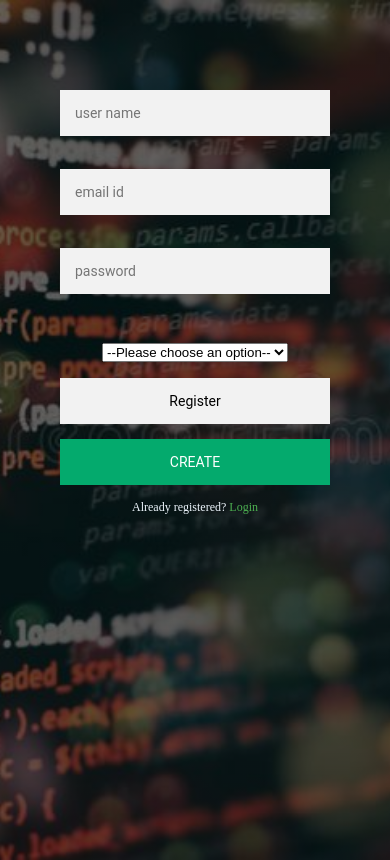
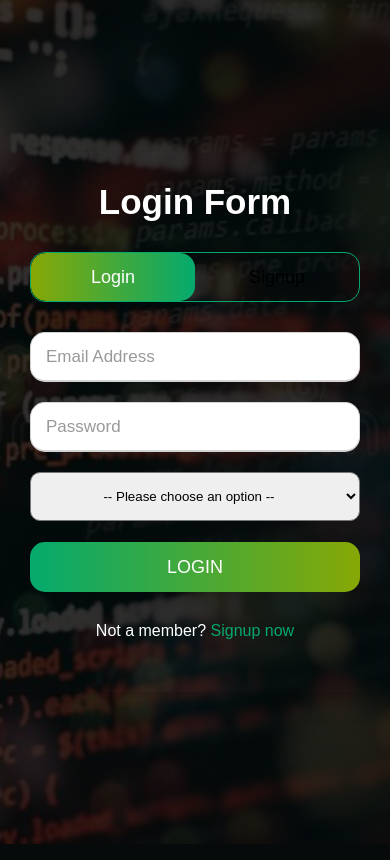
Before and after one commit to MohamedAlKayd/COMP307-Final-Project, a PHP site: page / in a window 390 px wide. Run offline with PHP 8.4, Linux system fonts and the light colour scheme.

Commit message:
responsive form

```diff
--- a/CSS/loginStyle.css
+++ b/CSS/loginStyle.css
@@ -1,67 +1,219 @@
+* {
+    margin: 0;
+    padding: 0;
+    box-sizing: border-box;
+    font-family: 'Poppins', sans-serif;
+}
+
 body {
-    background-image: linear-gradient(rgba(0, 0, 0, 0.6), rgba(0, 0, 0, 0.6)), url(./images/transp.jpg);
-    height: 100vh;
+    display: flex;
+    align-items: center;
+    justify-content: center;
+    background-image: linear-gradient(rgba(0, 0, 0, 0.8), rgba(0, 0, 0, 0.8)), url(./images/transp.jpg);
     background-size: cover;
     background-position: center;
+    height: 100vh;
+    width: 100%;
 }
 
-.login-page {
-    width: 360px;
-    padding: 10% 0 0;
-    margin: auto;
+::selection {
+    background: #04aa6d;
+    color: #fff;
 }
 
-.form {
-    position: relative;
-    z-index: 1;
+.wrapper {
+    overflow: hidden;
+    max-width: 390px;
     background: transparent;
-    border: solid 0px;
-    max-width: 360px;
-    margin: 0 auto 100px;
-    padding: 45px;
-    text-align: center;
+    padding: 30px;
+    border-radius: 5px;
+    box-shadow: 0px 15px 20px rgba(0, 0, 0, 0.1);
 }
 
-.form input {
-    font-family: "Roboto", sans-serif;
-    outline: 1;
-    background: #f2f2f2;
-    width: 100%;
-    border: 0;
-    margin: 0 0 15px;
-    padding: 15px;
-    box-sizing: border-box;
-    font-size: 14px;
+.wrapper .title-text {
+    display: flex;
+    width: 200%;
+    color: #fff;
 }
 
-.form button {
-    font-family: "Roboto", sans-serif;
-    text-transform: uppercase;
-    outline: 0;
-    background-color: #04aa6d !important;
+.wrapper .title {
+    width: 50%;
+    font-size: 35px;
+    font-weight: 600;
+    text-align: center;
+    transition: all 0.6s cubic-bezier(0.68, -0.55, 0.265, 1.55);
+}
+
+.wrapper .slide-controls {
+    position: relative;
+    display: flex;
+    height: 50px;
     width: 100%;
-    border: 0;
-    padding: 15px;
-    color: #FFFF;
-    font-size: 14px;
+    overflow: hidden;
+    margin: 30px 0 10px 0;
+    justify-content: space-between;
+    border: 1px solid #04aa6d;
+    border-radius: 15px;
+}
+
+.slide-controls .slide {
+    height: 100%;
+    width: 100%;
+    color: #fff;
+    font-size: 18px;
+    font-weight: 500;
+    text-align: center;
+    line-height: 48px;
+    cursor: pointer;
+    z-index: 1;
+    transition: all 0.6s ease;
+}
+
+.slide-controls label.signup {
+    color: #000;
+}
+
+.slide-controls .slider-tab {
+    position: absolute;
+    height: 100%;
+    width: 50%;
+    left: 0;
+    z-index: 0;
+    border-radius: 15px;
+    background: -webkit-linear-gradient(right, #04aa6d, #87a805);
+    transition: all 0.6s cubic-bezier(0.68, -0.55, 0.265, 1.55);
+}
+
+input[type="radio"] {
+    display: none;
+}
+
+#signup:checked~.slider-tab {
+    left: 50%;
+}
+
+#signup:checked~label.signup {
+    color: #fff;
+    cursor: default;
+    user-select: none;
+}
+
+#signup:checked~label.login {
+    color: #000;
+}
+
+#login:checked~label.signup {
+    color: #000;
+}
+
+#login:checked~label.login {
+    cursor: default;
+    user-select: none;
+}
+
+.wrapper .form-container {
+    width: 100%;
+    overflow: hidden;
+}
+
+.form-container .form-inner {
+    display: flex;
+    width: 200%;
+}
+
+.form-container .form-inner form {
+    width: 50%;
+    transition: all 0.6s cubic-bezier(0.68, -0.55, 0.265, 1.55);
+}
+
+.form-inner form .field {
+    height: 50px;
+    width: 100%;
+    margin-top: 20px;
+}
+
+.form-inner form .field input {
+    height: 100%;
+    width: 100%;
+    outline: none;
+    padding-left: 15px;
+    border-radius: 15px;
+    border: 1px solid lightgrey;
+    border-bottom-width: 2px;
+    font-size: 17px;
+    transition: all 0.3s ease;
+}
+
+.form-inner form .field input:focus {
+    border-color: #04aa6d;
+    /* box-shadow: inset 0 0 3px #fb6aae; */
+}
+
+.form-inner form .field input::placeholder {
+    color: #999;
+    transition: all 0.3s ease;
+}
+
+form .field input:focus::placeholder {
+    color: #b3b3b3;
+}
+
+.form-inner form .signup-link {
+    text-align: center;
+    margin-top: 30px;
+    color: #ffff;
+}
+
+.form-inner form .signup-link a {
+    color: #04aa6d;
+    text-decoration: none;
+}
+
+.form-inner form .signup-link a:hover {
+    text-decoration: underline;
+}
+
+form .btn {
+    height: 50px;
+    width: 100%;
+    border-radius: 15px;
+    position: relative;
+    overflow: hidden;
+}
+
+form .btn .btn-layer {
+    height: 100%;
+    width: 300%;
+    position: absolute;
+    left: -100%;
+    background: -webkit-linear-gradient(right, #04aa6d, #87a805, #04aa6d, #87a805);
+    border-radius: 15px;
+    transition: all 0.4s ease;
+    ;
+}
+
+form .btn:hover .btn-layer {
+    left: 0;
+}
+
+form .btn input[type="submit"] {
+    height: 100%;
+    width: 100%;
+    z-index: 1;
+    position: relative;
+    background: none;
+    border: none;
+    color: #fff;
+    padding-left: 0;
+    border-radius: 5px;
+    font-size: 18px;
+    font-weight: 500;
     cursor: pointer;
 }
 
-.form button:hover {
-    background-color: #43A047;
+select {
+    width: 100%;
+    padding: 15px;
+    border-radius: 10px;
+    text-align: center;
 }
-
-.form .message {
-    margin: 15px 0 0;
-    color: aliceblue;
-    font-size: 12px;
-}
-
-.form .message a {
-    color: #4CAF50;
-    text-decoration: none;
-}
-
-.form .login-form {
-    display: none;
-}
--- a/index.html
+++ b/index.html
@@ -1,68 +1,107 @@
 <!DOCTYPE html>
+<html>
 
 <head>
     <title> Login and Registration Form </title>
-    <link rel="stylesheet" href="CSS/loginStyle.css">
+    <link rel="stylesheet" href="./CSS/loginStyle.css">
 </head>
 
 <body>
-    <div class="login-page">
-        <div class="form">
-            <form class="register-form" action="main.php" method="post">
-                <input type="text" name="uname" placeholder="user name" required></br>
-                </br>
-                <input type="text" name="email" placeholder="email id" required></br>
-                </br>
-                <input type="text" name="passwd" placeholder="password" minlength="8" required></br>
-                </br>
+    <div class="wrapper">
+        <div class="title-text">
+            <div class="title login">
+                Login Form
+            </div>
+            <div class="title signup">
+                Signup Form
+            </div>
+        </div>
+        <div class="form-container">
+            <div class="slide-controls">
+                <input type="radio" name="slide" id="login" checked>
+                <input type="radio" name="slide" id="signup">
+                <label for="login" class="slide login">Login</label>
+                <label for="signup" class="slide signup">Signup</label>
+                <div class="slider-tab"></div>
+            </div>
+            <div class="form-inner">
+                <form action="main.php" class="login" method="post">
+
+                    <div class="field">
+                        <input type="text" placeholder="Email Address" required>
+                    </div>
+                    <div class="field">
+                        <input type="password" placeholder="Password" required>
+                    </div>
                     <p id="info"></p>
-                <!-- Select UserType from casacding dropdown list -->
-                <select name="utype" style="box-sizing: border-box;" class="input" required>
-               <option value="" >--Please choose an option--</option>
+
+                    <div class="field">
+                        <select name="utype" class="input" required>
+                 <option value="" >-- Please choose an option --</option>
+                 <option value="Prof">Professor</option>
+                 <option value="SysOP">System Operator</option>
+                 <option value="Student">Student</option>
+                 <option value="TA">Teaching Assistant</option>
+              </select>
+
+                    </div>
+                    <p id="utype"></p>
+
+
+                    <div class="field btn">
+                        <div class="btn-layer"></div>
+                        <input id="info, utype" type="submit" value="LOGIN">
+                    </div>
+                    <div class="signup-link">
+                        Not a member? <a href="">  Signup now</a>
+                    </div>
+                </form>
+                <form action="main.php" method="post" class="signup">
+                    <div class="field">
+                        <input type="text" placeholder="Email Address" required>
+                    </div>
+                    <div class="field">
+                        <input type="password" placeholder="Password" required>
+                    </div>
+                    <div class="field">
+                        <input type="password" placeholder="Confirm password" required>
+                    </div>
+                    <div class="field">
+                        <select name="utype" class="input" required>
+                 <option value="" >-- Please choose an option --</option>
                  <option value="Prof">Professor</option>
                  <option value="SysOP">System Operator</option>
                  <option value="Student">Student</option>
                  <option value="TA">Teaching Assistant</option>
               </select>
                         <p id="utype"></p>
-                <input id="info, utype" type="submit" name="formSubmit" value="Register">
-                <button> create </button>
-                <p class="message"> Already registered? <a href="#"> Login </a>
-                </p>
-            </form>
-            <form class="login-form" action="main.php" method="post">
-                <input type="text" name="uname" placeholder="user name" required></br>
-                </br>
-                <input type="password" name="passwd" placeholder="password" minlength="8" required></br>
-                </br>
-                <input type="text" name="email" placeholder="email id" required></br>
-                </br>
-                <p id="info"></p>
-                <!-- Select UserType from casacding dropdown list -->
-                <select name="utype" style="box-sizing: border-box;" class="input form" required>
-               <option value="" >--Please choose an option--</option>
-               <option value="Prof">Professor</option>
-               <option value="SysOP">System Operator</option>
-               <option value="Student">Student</option>
-               <option value="TA">Teaching Assistant</option>
-            </select>
-                <p id="utype"></p>
-                </br>
-                </br>
-                <button> login </button>
-                <!-- <input id="info, utype" name="formSubmit"> -->
-                <p class="message" id="reg"> Not registered? <a href="#"> Register </a></p>
 
+                    </div>
+                    <div class="field btn">
+                        <div class="btn-layer"></div>
+                        <input id="info, utype" type="submit" value="SIGNUP">
+                    </div>
                 </form>
             </div>
         </div>
-
+    </div>
     <script>
-        $(".message a").click(function() {
-            $("form").animate({
-                height: "toggle",
-                opacity: "toggle"
-            }, slow);
+        const loginText = document.querySelector(".title-text .login");
+        const loginForm = document.querySelector("form.login");
+        const loginBtn = document.querySelector("label.login");
+        const signupBtn = document.querySelector("label.signup");
+        const signupLink = document.querySelector("form .signup-link a");
+        signupBtn.onclick = (() => {
+            loginForm.style.marginLeft = "-50%";
+            loginText.style.marginLeft = "-50%";
+        });
+        loginBtn.onclick = (() => {
+            loginForm.style.marginLeft = "0%";
+            loginText.style.marginLeft = "0%";
+        });
+        signupLink.onclick = (() => {
+            signupBtn.click();
+            return false;
         });
     </script>
 </body>
```
Lines whose indentation alone changed are shown as unchanged.
